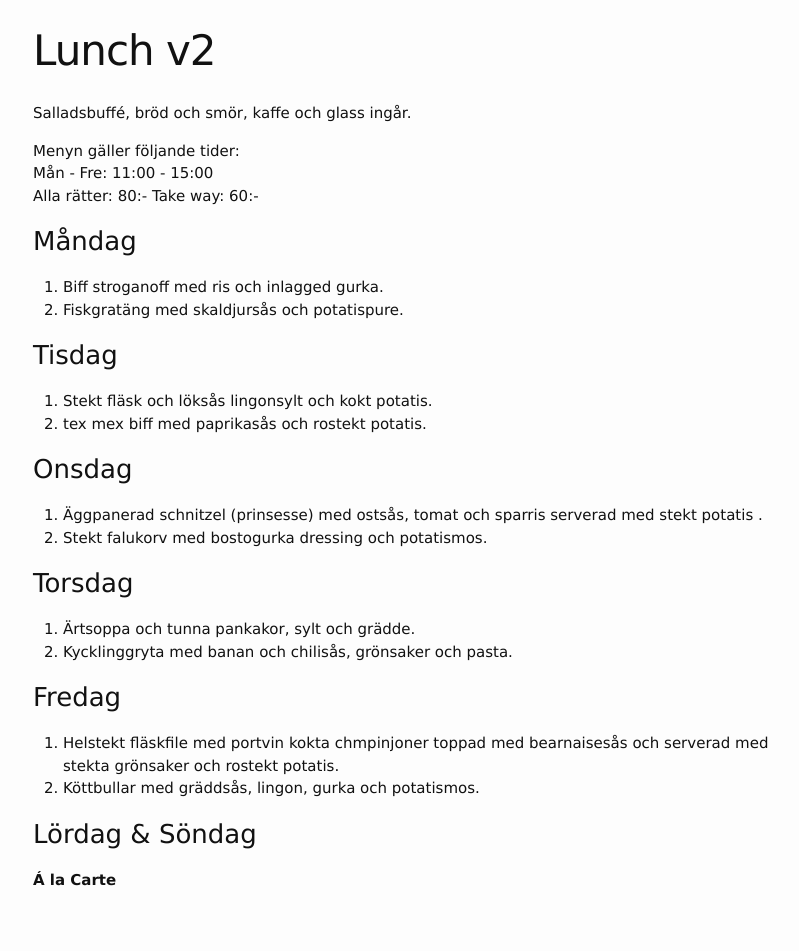
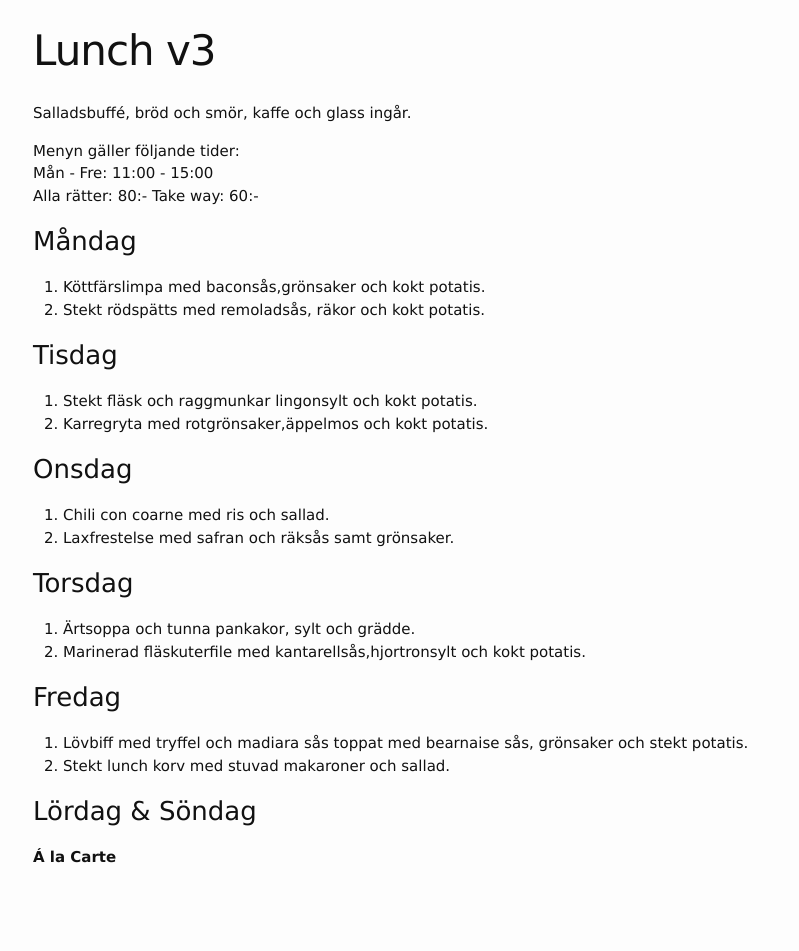
Before and after one commit to FarInn62/farinn62.github.io, a Jekyll site: the page built from lunch.md, in a window 1280 px wide. Shown: the whole page, without its empty margins (237-1036 px from the left). Built offline with Jekyll 4.4.1, drawn with Linux system fonts in a browser that asks for light colours; after the commit the page ends 929 px from its top, so only the background shows below that.

Commit message:
Update lunch.md

```diff
--- a/lunch.md
+++ b/lunch.md
@@ -1,6 +1,6 @@
 ---
 layout: foodmenu
-title: Lunch v2
+title: Lunch v3
 permalink: /lunch/
 published: true
 ---
@@ -12,30 +12,29 @@ Alla rätter: 80:- Take way: 60:-
 
 ### Måndag
 
-1. Biff stroganoff med ris och inlagged gurka.
-2. Fiskgratäng med skaldjursås och potatispure.
+1. Köttfärslimpa med baconsås,grönsaker och kokt potatis.
+2. Stekt rödspätts med remoladsås, räkor och kokt potatis.
 
 ### Tisdag
 
-1. Stekt fläsk och löksås lingonsylt och kokt potatis.
-2. tex mex biff med paprikasås och rostekt potatis.
+1. Stekt fläsk och raggmunkar lingonsylt och kokt potatis.
+2. Karregryta med rotgrönsaker,äppelmos och kokt potatis.
 
 ### Onsdag
 
-1. Äggpanerad schnitzel (prinsesse) med ostsås, tomat och sparris serverad med stekt potatis .
-2. Stekt falukorv med bostogurka dressing och potatismos.
+1. Chili con coarne med ris och sallad.
+2. Laxfrestelse med safran och räksås samt grönsaker.
 
 ### Torsdag
 
 1. Ärtsoppa och tunna pankakor, sylt och grädde.
-2. Kycklinggryta med banan och chilisås, grönsaker och pasta.
+2. Marinerad fläskuterfile med kantarellsås,hjortronsylt och kokt potatis.
 
 
 ### Fredag
 
-1. Helstekt fläskfile med portvin kokta chmpinjoner toppad med bearnaisesås
-   och serverad med stekta grönsaker och rostekt potatis.
-2. Köttbullar med gräddsås, lingon, gurka och potatismos.
+1. Lövbiff med tryffel och madiara sås toppat med bearnaise sås, grönsaker och stekt potatis.
+2. Stekt lunch korv med stuvad makaroner och sallad.
 
 
 ### Lördag & Söndag
```
